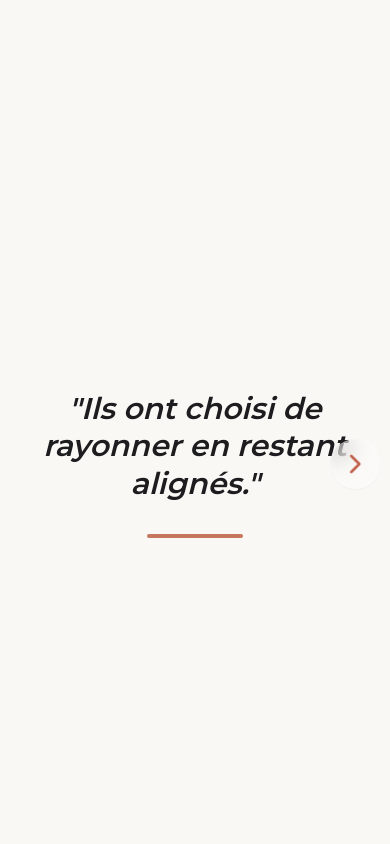
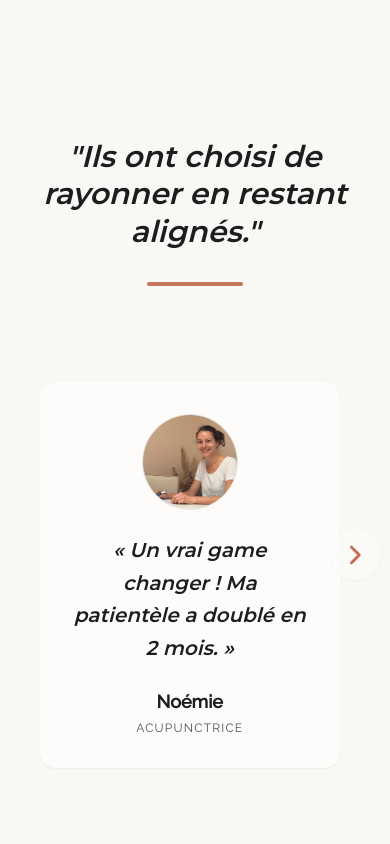
Before and after one commit to BenjaminOhana/Site-Benjamin, a React (Vite) app: page / in a window 390 px wide. Shown: the part 5300-6144 px from the top of the page. Built offline with nearby package versions, Linux system fonts and the light colour scheme.

Commit message:
Refactor: Restore standard testimonial flow with increased spacing and fluid animation

```diff
--- a/src/components/Testimonials.jsx
+++ b/src/components/Testimonials.jsx
@@ -56,25 +56,19 @@ const Testimonials = () => {
             });
         });
 
+        // Mobile Swipe Hint Animation (Simple bounce)
         mm.add("(max-width: 767px)", () => {
-            // MOBILE: Fade Transition (Title -> Reviews)
-            // Ensure slider is hidden initially
-            gsap.set(containerRef.current, { autoAlpha: 0 });
-
-            const tl = gsap.timeline({
+            // Simple fade in for title
+            gsap.from(titleRef.current, {
+                opacity: 0,
+                y: 30,
+                duration: 1,
                 scrollTrigger: {
-                    trigger: sectionRef.current,
-                    pin: true,
-                    start: "top top", // Start when section hits top
-                    end: "+=500", // Scroll distance for transition
-                    scrub: true,
+                    trigger: titleRef.current,
+                    start: "top 80%",
                 }
             });
 
-            tl.to(titleRef.current, { autoAlpha: 0, scale: 0.9, duration: 1 })
-                .to(containerRef.current, { autoAlpha: 1, duration: 1 }, "-=0.5");
-
-            // Hint Animation
             if (hintRef.current) {
                 gsap.fromTo(hintRef.current,
                     { x: 0, opacity: 0.6 },
@@ -93,13 +87,12 @@ const Testimonials = () => {
     };
 
     return (
-        <section ref={sectionRef} className="bg-[#FAF8F5] relative overflow-hidden flex flex-col justify-center min-h-[100dvh] md:h-screen">
+        <section ref={sectionRef} className="bg-[#FAF8F5] relative overflow-hidden flex flex-col justify-center py-24 md:py-0 md:h-screen">
 
-            {/* Title / Transition */}
-            {/* Mobile: Absolute centered, fades out. Desktop: Absolute Top. */}
+            {/* Title */}
             <div
                 ref={titleRef}
-                className="container mx-auto px-6 absolute inset-0 flex flex-col items-center justify-center md:block md:top-20 md:left-0 md:right-0 md:bottom-auto md:z-10 text-center pointer-events-none"
+                className="container mx-auto px-6 mb-20 md:mb-12 md:absolute md:top-20 md:left-0 md:right-0 md:z-10 text-center"
             >
                 <h2 className="text-3xl md:text-3xl lg:text-4xl font-heading font-semibold text-anthracite italic leading-tight max-w-lg mx-auto md:max-w-none">
                     "Ils ont choisi de rayonner en restant alignés."
@@ -108,11 +101,10 @@ const Testimonials = () => {
             </div>
 
             {/* Slider Container */}
-            {/* Mobile: Native Horizontal Scroll | Desktop: Wide container for GSAP */}
-            <div ref={containerRef} className="w-full md:h-full flex items-center relative z-10 md:opacity-100">
+            <div ref={containerRef} className="w-full md:h-full flex items-center relative z-10">
                 <div
                     ref={sliderRef}
-                    className="flex w-full overflow-x-auto snap-x snap-mandatory gap-6 px-6 md:px-0 md:gap-0 md:w-[300%] md:h-full md:overflow-visible scrollbar-hide pt-20 md:pt-0"
+                    className="flex w-full overflow-x-auto snap-x snap-mandatory gap-6 px-6 md:px-0 md:gap-0 md:w-[300%] md:h-full md:overflow-visible scrollbar-hide"
                 >
                     {testimonials.map((t, index) => (
                         <div
@@ -147,7 +139,7 @@ const Testimonials = () => {
             <div
                 ref={hintRef}
                 onClick={handleNextSlide}
-                className="group absolute right-4 top-1/2 -translate-y-1/2 md:hidden z-20 cursor-pointer p-2 bg-white/30 backdrop-blur-md rounded-full border border-white/40 shadow-sm active:scale-95 transition-all"
+                className="group absolute right-4 top-[60%] md:top-1/2 -translate-y-1/2 md:hidden z-20 cursor-pointer p-2 bg-white/30 backdrop-blur-md rounded-full border border-white/40 shadow-sm active:scale-95 transition-all"
             >
                 <ChevronRight size={32} className="text-[#B94A2F]" />
             </div>
```
